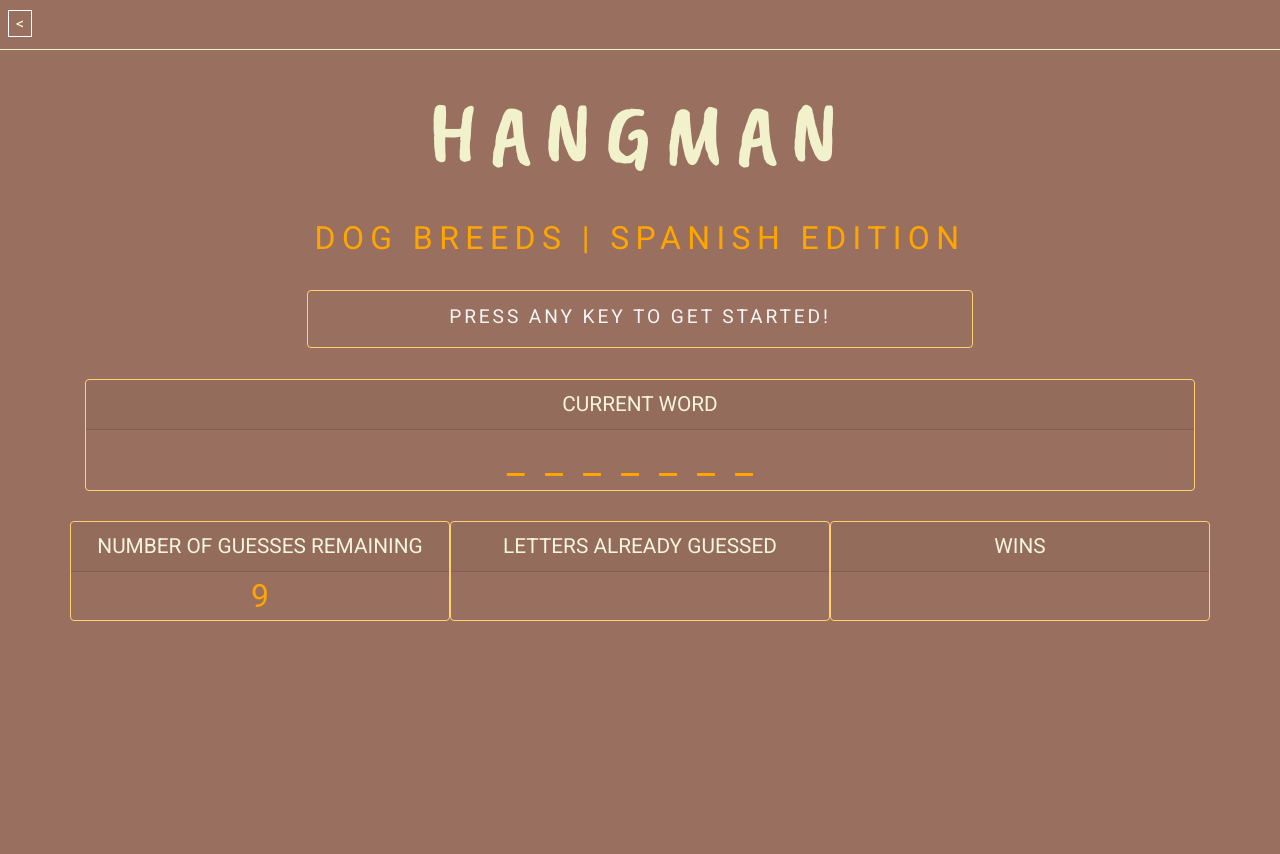
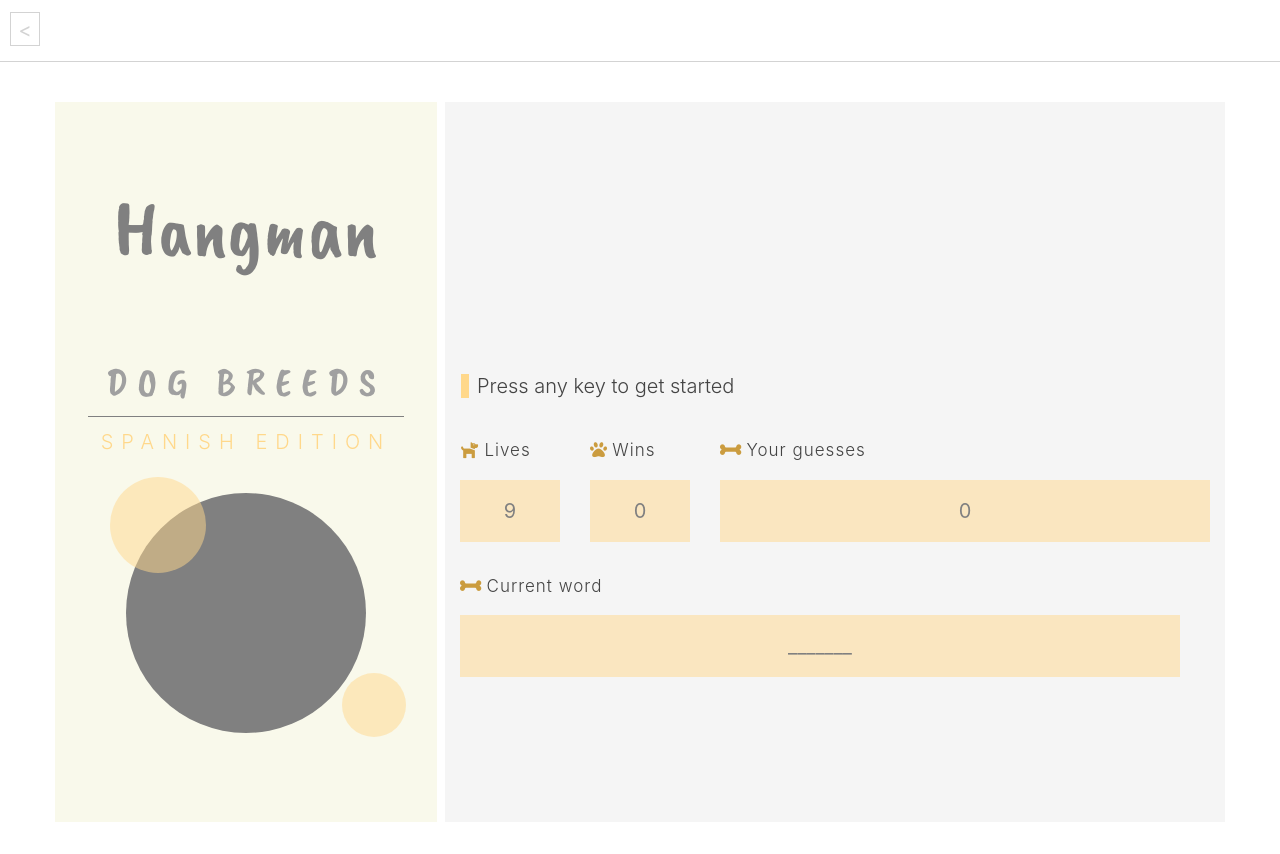
Before and after one commit to caam123/WordGuessGame, a plain HTML site: page index.html in a window 1280 px wide. Before the commit the page ends 800 px from the top, so only its background shows below. Drawn offline with nearby package versions, Linux system fonts and the light colour scheme.

Commit message:
reajustando el diseño

```diff
--- a/assets/css/style.css
+++ b/assets/css/style.css
@@ -1,8 +1,10 @@
 
 :root{
-    --gris:#7b7b7b ;
-    --beige:#f1f1cc ;
-    --cafe:#99705f ;
+    --gris:rgb(252, 252, 252);
+    --amarillo:#F9F9EB;
+    --naranja: rgb(255, 216, 139);
+    --marron:rgb(189, 127, 3);
+    --alpha:0.5;
 }
 
 
@@ -13,11 +15,12 @@
     margin:0;
 }
 body{
-    font-family: 'Roboto', sans-serif;
+    font-size: 20px;
     color:#444;
     margin:0!important;
     padding:0!important;
     background-color: var(--cafe);
+    min-width: 90vh;
 }
  hr{
      color:black;
@@ -26,26 +29,32 @@ body{
 nav{
     margin-top: 0!important;
     height:2.5em;
-    border-bottom: 1px solid var(--beige);
+    border-bottom: 1px solid lightgray;
     margin-bottom: 2em;
     padding: 0;
     background-color: var(--cafe);
 }
 
 #back{
-    color:greenyellow;
+    color:gray;
     margin: 0.6em 0.5em 0.5em 0.5em;
     padding: 0.1em 0 1.5em 0;
-    border:1px solid white;
+    border:1px solid lightgray;
     width:1.5em;
     height: 1.5em;
     text-align: center;
-    background-color: var(--cafe);
+    background-color: white;
 
+}
+#back:hover{
+    color:var(--naranja);
+    border:1px solid var(--naranja);
+    background-color: var(--gris);
+    transition: ease-in 0.2s;
 }
 
 a{
-    color:beige;
+    color:lightgray;
 }
 
 a:link{
@@ -54,95 +63,155 @@ text-decoration: none;
 
 a:hover{
 text-decoration: none;
-color:orange;
+color:var(--naranja);
 
+}
+
+/* ----- body ----- */
+
+
+.row{
+    margin-bottom: 2rem;
+}
+
+
+.container{
+    margin:0 auto;
+    padding:0;
+    width: 100vw;
+
+}
+
+.aside{
+    background-color: var(--amarillo);
+    width:100%;
+    text-align: center;
+    border-right: 0.5rem solid white;
+    min-height: 90vh;
+
+
+}
+
+h1, h2{
+    font-family: 'Caveat Brush', sans-serif;
+    margin: 1em 0;
+}
+
+h1{
+    font-size: 4em;
+    color:gray;
+}
+
+h2{
+    font-size: 2em;
+    color:rgb(160,160,160);
+    text-transform: uppercase;
+    letter-spacing: 0.25em;
+    margin-bottom: 0em;
+}
+
+.edition:before{
+    display:block;
+    content:"";
+    width:90%;
+    margin: 0.5em auto;
+    border-top:1px solid gray;
+
+}
+
+.edition{
+    font-size: 1em;
+    color:var(--naranja);
+    text-transform: uppercase;
+    font-weight: 300;
+    letter-spacing: 0.4em;
+}
+
+.picsContainer{
+    position:relative;
+    padding:1em;
+}
+
+#circle1{
+    background-color: var(--naranja);
+    opacity:0.5;
+    width:6rem;
+    height:6rem;
+    border-radius: 50%;
+    position: absolute;
+    top:0.2em;
+    left:2em;
+    z-index: 2!important
+
+}
+
+#circle2{
+    background-color: var(--naranja);
+    opacity:0.5;
+    width:4rem;
+    height:4rem;
+    border-radius: 50%;
+    position: absolute;
+    right: 01rem;
+    bottom:01rem;
+    z-index: 1!important;
+}
+
+
+#dogPic{
+    margin:0 auto;
+    background-color: gray;
+    width: 15rem;;
+    height:15rem;
+    border-radius: 50%;
+    z-index: 9!important;
 }
 
 
 
-.container{
-    max-height: 90vh;
+main{
+    background-color: #F5F5F5;
+    width:100%;
+    padding-top:17rem;
+    font-size: 20px;
+    min-height: 90vh;
 }
 
-h1{
-    text-transform:uppercase;
-    color:var(--beige);
-    font-size: 5.5em;
-    font-family: 'Caveat Brush', cursive;
-    letter-spacing: 0.15em;
+h3{
+    font-size: 1em;
+    font-weight: 300;
+    float:left;
+    display:inline-block;
 }
 
-h2{
-    color: orange;
-    text-transform: uppercase;
-    letter-spacing: 0.2em;
-    font-size: 2em;
-    margin: 1em auto;
+#pulse{
+    height: 1.5rem;
+    width:0.5rem;
+    background-color: var(--naranja);
+    display:inline-block;
+    float:left;
+    margin-right: 0.5rem;
+    margin-left: 1rem;
 }
 
-#underscore{
-    letter-spacing:20px;
-    font-size: 2.5em;
-    text-transform: uppercase;
-    font-weight:100;
+.scoreContainer p,
+.current-word p {
+    font-size: 0.85em;
+    font-weight: 300;
+    letter-spacing: 1px;
 }
 
 
-.card{
-
-    margin:15px 0;
-    padding:0;
-    border: 1px solid rgb(255, 207, 117);
-    background-color:transparent!important;
-    font-size: 1em;
+.square{
+    background-color:rgba(255,216,139,0.5);
+    padding:1rem;
+    color:gray;
+    text-align: center;
+    width:100%!important;
 }
 
-.card-header{
-    color:beige;
-    text-transform: uppercase;
-    font-size: 1.3em;
+.fas{
+    color: var(--marron);
+    margin-right: 0.25em;
+    opacity: 0.75;
 }
-
-.card-text{
-    color:orange;
-    font-size: 2em;
-
-}
-
-
-
-.otros h3{
-    background-color:#eee;
-    color:gray;
-
-}
-
-.jumbotron{
-    background-color: rgb(255, 249, 238);
-    height: 35vh;
-    padding-top: 2em;
-}
-
-#lettersGuessed{
-    text-transform: uppercase;
-    font-size: 1.5em;
-}
-
-
-#press{
-    width: 60%;
-    margin: 1em auto;
-    padding: 0.2em;
-    background-color: transparent;
-}
-
-.card-title{
-    color:whitesmoke;
-    font-size: 1.2em;
-    font-family: 'Roboto', sans-serif;
-    text-transform: uppercase;
-    letter-spacing: 0.15em;
-    text-align: center;
-    margin-top: 0.5em;
-    width:100%;
-}
--- a/index.html
+++ b/index.html
@@ -6,10 +6,11 @@
     <meta http-equiv="X-UA-Compatible" content="IE=edge">
     <title>Word Game Guess </title>
     <meta name="viewport" content="width=device-width, initial-scale=1">
-    <link href="https://fonts.googleapis.com/css?family=Caveat+Brush|Roboto" rel="stylesheet">
+    <link href="https://fonts.googleapis.com/css?family=Caveat+Brush|Roboto:300,400" rel="stylesheet">
     <link rel="stylesheet" href="assets/css/normalize.css">
     <link rel="stylesheet" href="https://stackpath.bootstrapcdn.com/bootstrap/4.3.1/css/bootstrap.min.css" integrity="sha384-ggOyR0iXCbMQv3Xipma34MD+dH/1fQ784/j6cY/iJTQUOhcWr7x9JvoRxT2MZw1T"
         crossorigin="anonymous">
+    <link rel="stylesheet" href="https://use.fontawesome.com/releases/v5.8.2/css/all.css" integrity="sha384-oS3vJWv+0UjzBfQzYUhtDYW+Pj2yciDJxpsK1OYPAYjqT085Qq/1cq5FLXAZQ7Ay" crossorigin="anonymous">
     <link rel="stylesheet" type="text/css" media="screen" href="assets/css/style.css">
 
 </head>
@@ -23,9 +24,56 @@
         </div>
     </nav>
 
+    <div class="container">
+        <div class="row">
+        <aside class="aside col-sm-4">
+                <h1>
+                    Hangman
+                </h1>
+                <h2>
+                    Dog Breeds
+                </h2>
+                <p class="edition">Spanish Edition</p>
+                <div class="picsContainer">
+                    <div id="circle1"></div>
+                    <div id="circle2"></div>
+                    <div id="dogPic"></div>
+                </div>
+            </aside>
+            <main class="col-sm-8">
+                <div class="row">
+                    <span id="pulse"></span>
+                    <h3>Press any key to get started</h3>
+                </div>
+
+                <div class="row scoreContainer">
+                    <div class="livesContainer col-sm-2">
+                        <p><i class="fas fa-dog"></i>Lives</p>
+                        <div class="square" id="guesses">5</div>
+                    </div>
+                    <div class="winsContainer col-sm-2">
+                        <p><i class="fas fa-paw"></i>Wins</p>
+                        <div class="square" id="wins">0</div>
+                    </div>
+                    <div class="yourGuess col-sm-8">
+                        <p><i class="fas fa-bone"></i>Your guesses</p>
+                        <div class="square" id="lettersGuessed">0</div>
+                    </div>
+                </div>
+                <div class="row current-word col-sm-12">
+                        <p><i class="fas fa-bone"></i>Current word</p>
+                        <div class="underscore square " id="underscore"></div>
 
 
-    <div class="container">
+                </div>
+            </main>
+        </div>
+
+    </div>
+
+
+
+<!--     <div class="container">
         <div class=" text-center">
             <h1>Hangman</h1>
             <h2>Dog breeds | Spanish Edition</h2>
@@ -61,7 +109,7 @@
                 <span class="card-text text-center" id="wins"></span>
             </div>
         </div>
-
+ -->
     </div>
 
 
```
